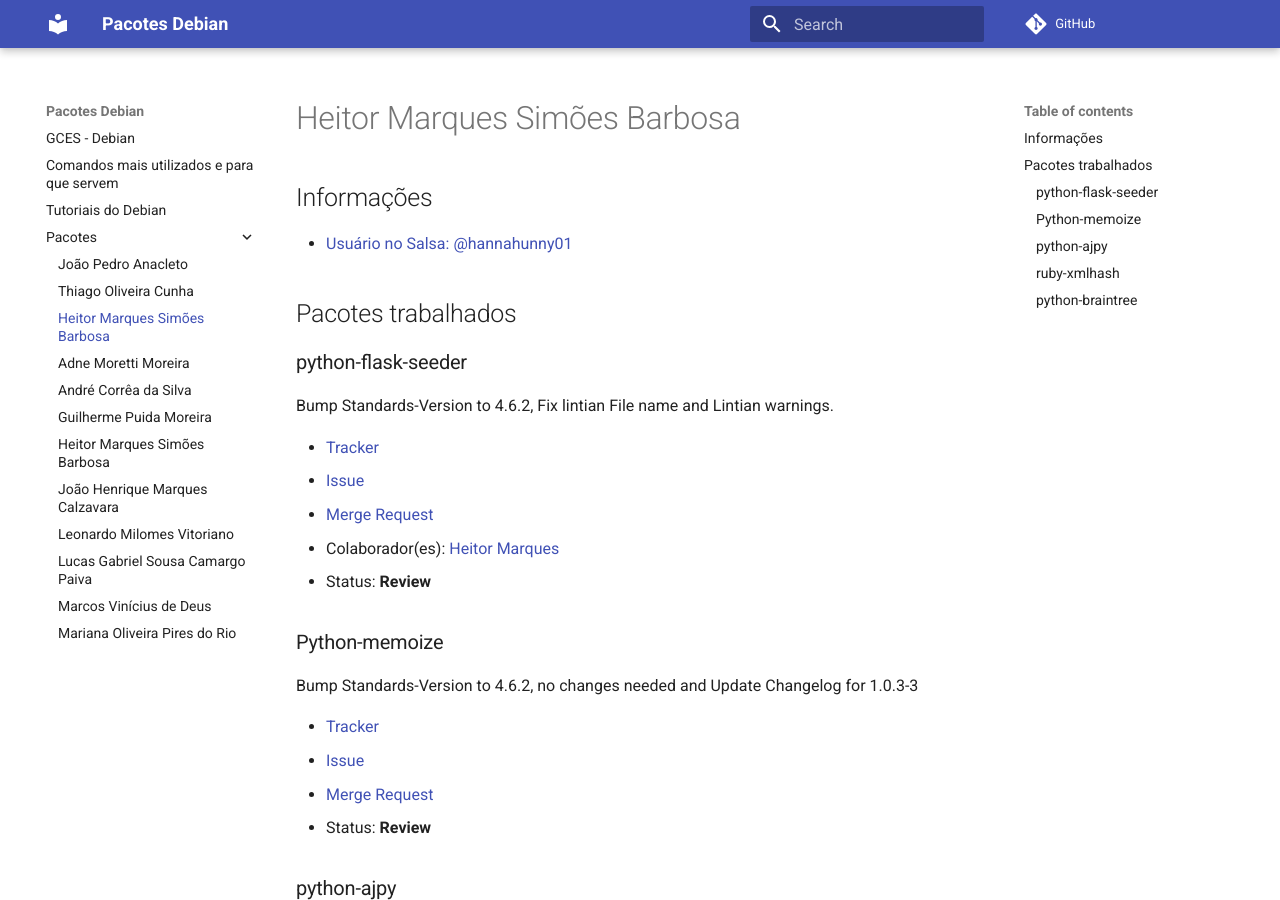
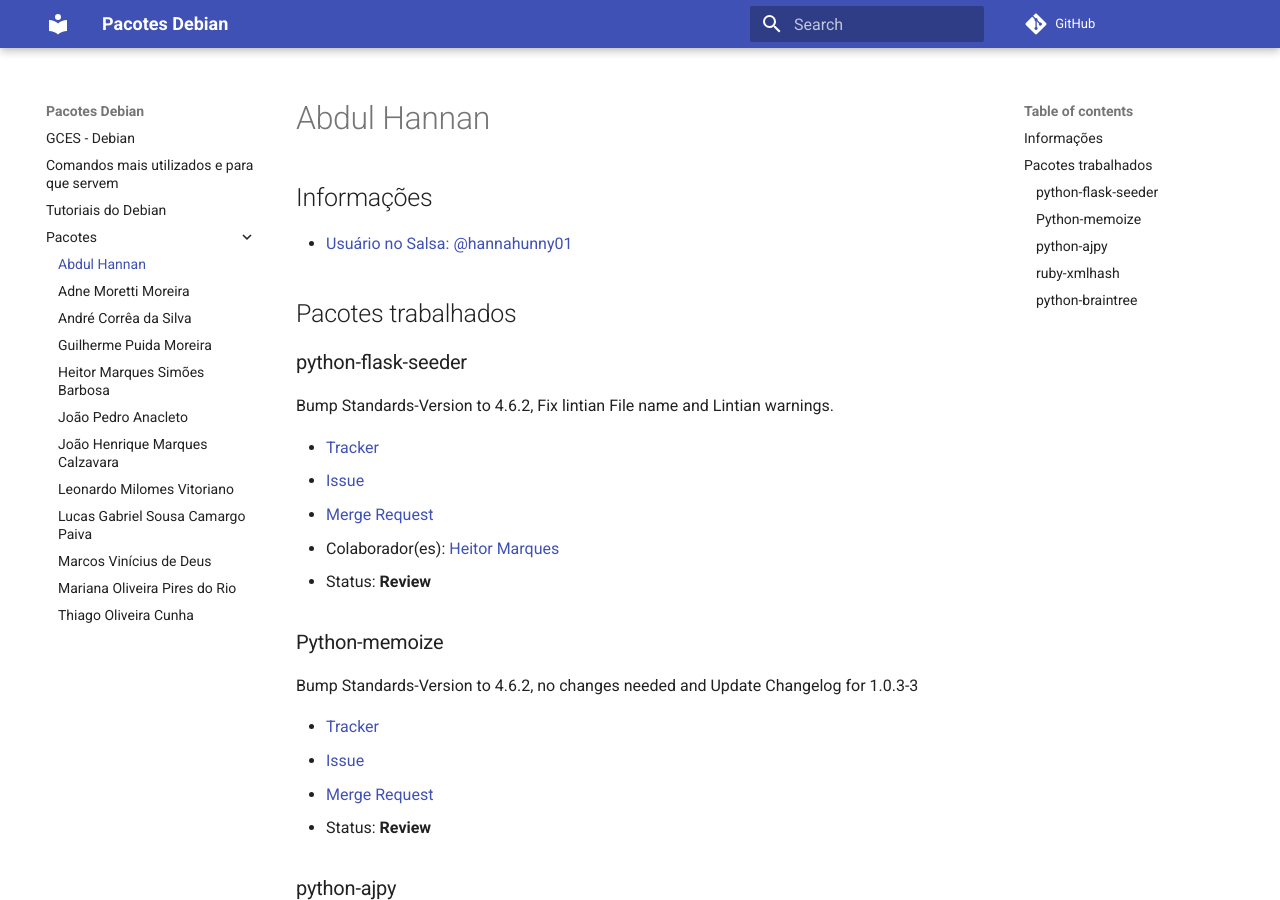
Before and after one commit to FGA-GCES/Debian_Pacotes, an MkDocs documentation site: the page built from docs/pacotes/abdul-hannan.md, in a window 1280 px wide and 900 px high. Built offline with MkDocs 1.6.1 and Material for MkDocs 9.7.7, drawn with Linux system fonts in a browser that asks for light colours; comment, search, counter and statistics services are not loaded.

Commit message:
corrige ordem da sidebar

```diff
--- a/docs/pacotes/abdul-hannan.md
+++ b/docs/pacotes/abdul-hannan.md
@@ -1,5 +1,5 @@
 ---
-title: Heitor Marques Simões Barbosa
+title: Abdul Hannan
 ---
 
 ## Informações
```
Also changed, not shown: docs/pacotes/joao-anacleto.md (renamed from docs/pacotes/Joao-anacleto.md), docs/pacotes/thiago-oliveira.md (renamed from docs/pacotes/Thiago-Oliveira.md).
